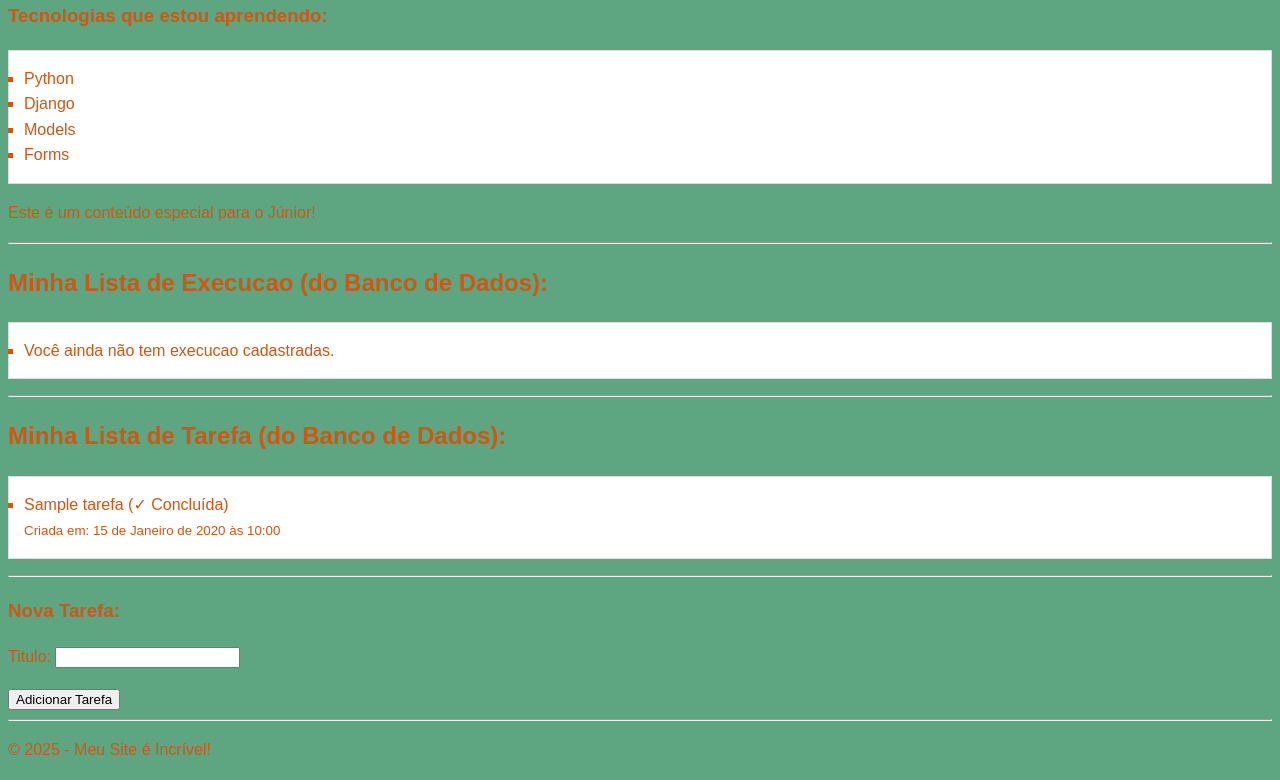
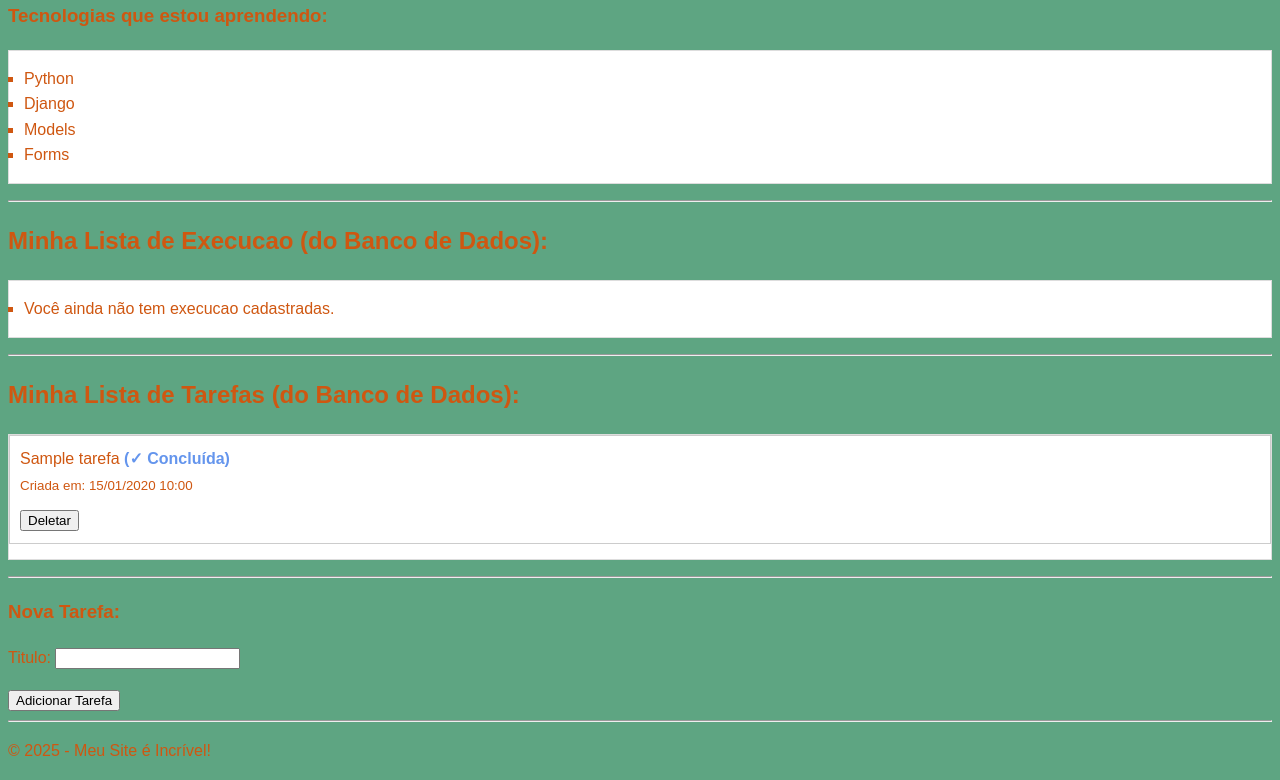
Before and after one commit to michelechelymodas-wq/Curso-Softex-Python-Djando, a Django app: page / in a window 1280 px wide. Shown: the part 171-951 px from the top of the page. Before the commit the page ends 926 px from the top, so only its background shows below. Run offline with Django 5.2, Linux system fonts and the light colour scheme; tables that the repository leaves empty hold one stand-in row (values such as "Sample post").

Commit message:
Update home.html

```diff
--- a/modulo4/templates/home.html
+++ b/modulo4/templates/home.html
@@ -10,8 +10,8 @@
       <li>{{ tec }}</li>
       {% endfor %}
     </ul>
-    {% if nome_usuario == 'Júnior' %}
-    <p>Este é um conteúdo especial para o Júnior!</p>
+    {% if nome_usuario == 'Michele' %}
+    <p>Este é um conteúdo especial para o Michele!</p>
     {% endif %}
 
 
@@ -37,23 +37,41 @@
 
 
   <hr \>
-  <h2>Minha Lista de Tarefa (do Banco de Dados):</h2>
-  <ul>
+  <h2>Minha Lista de Tarefas (do Banco de Dados):</h2>
+
+    <ul style="list-style: none; padding: 0;">
         {% for tarefa in tarefas %}
-      <li>
+            <li style="margin-bottom: 15px; border: 1px solid #ccc; padding: 10px;">
+
                 {{ tarefa.titulo }}
+
                 {% if tarefa.concluida %}
-          (✓ Concluída)
+                    <strong style="color:cornflowerblue;">(✓ Concluída)</strong>
                 {% else %}
-          (☐ Pendente)
+                    <strong style="color: rgb(71, 9, 218);">(☐ Pendente)</strong>
                 {% endif %}
+
                 <br>
-        <small>Criada em: {{ tarefa.criada_em }}</small>
+                <small>Criada em: {{ tarefa.criada_em|date:"d/m/Y H:i" }}</small>
+                <div style="margin-top: 10px;">
+                    <form action="{% url 'deletar_tarefa' tarefa.pk %}" method="POST" style="display: inline;">
+                        {% csrf_token %}
+                        <button type="submit">Deletar</button>
+                    </form>
+
+                    {% if not tarefa.concluida %}
+                        <form action="{% url 'concluir_tarefa' tarefa.pk %}" method="POST" style="display: inline;">
+                            {% csrf_token %}
+                            <button type="submit">Marcar como Concluída</button>
+                        </form>
+                    {% endif %}
+                </div>
             </li>
         {% empty %}
             <li>Você ainda não tem tarefas cadastradas.</li>
         {% endfor %}
     </ul>
+
 
 
   <hr>
```
Lines whose indentation alone changed are shown as unchanged.
